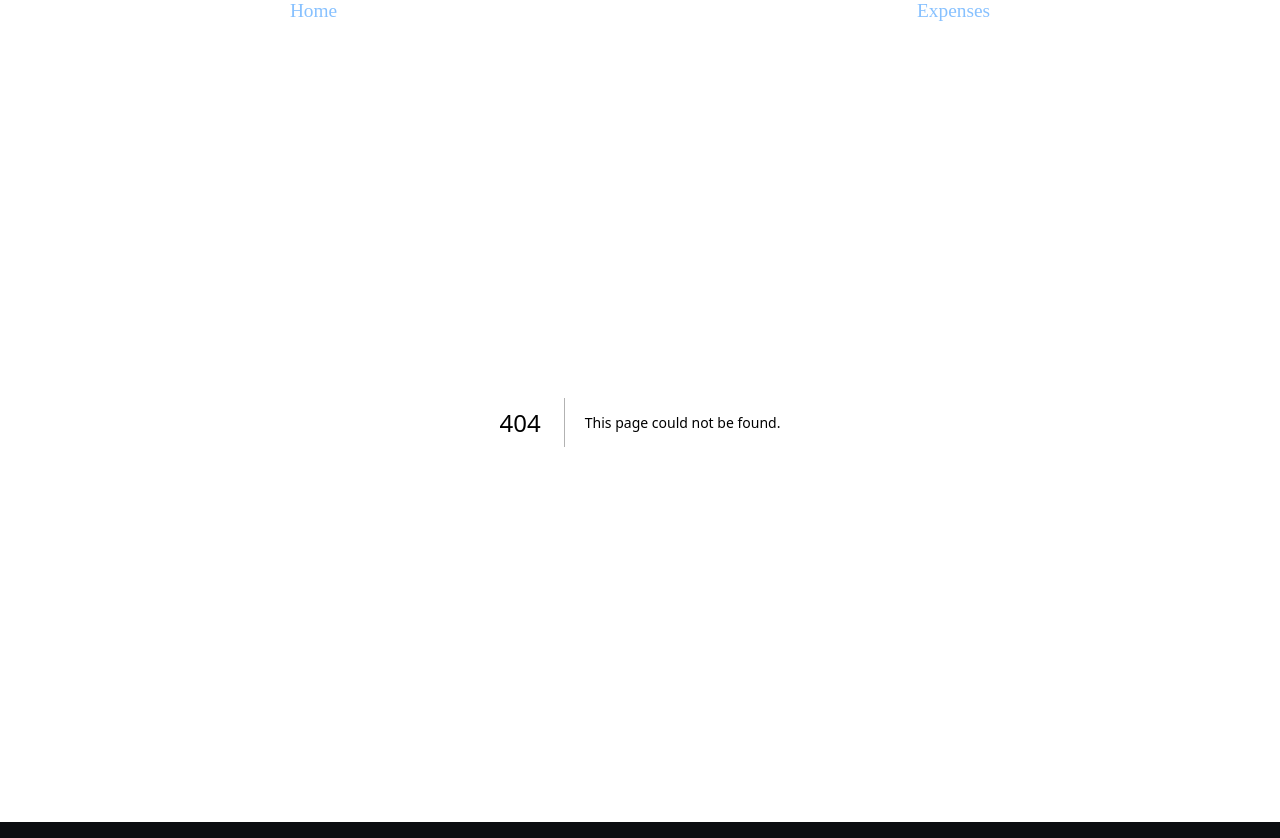
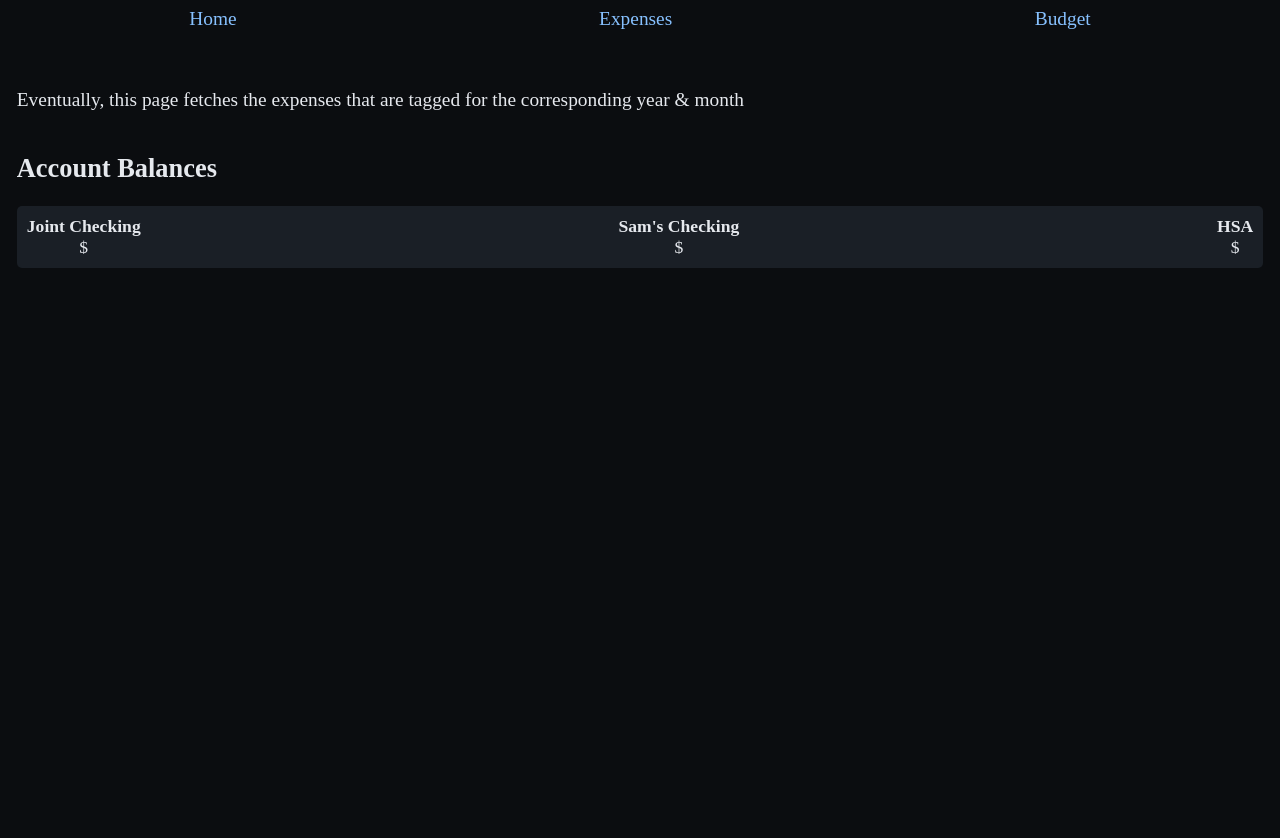
Before and after one commit to Sammantha/finance-app, a Next.js app: page /budget in a window 1280 px wide. Before the commit this address had no page. Built offline with nearby package versions, Linux system fonts and the light colour scheme.

Commit message:
Budget Months
Added Budget page and styled it and linked it in Menu, made components directory private, added individual month budget pages and styled them.

```diff
--- a/app/components/menu/menu.js
+++ b/app/_components/menu/menu.js
@@ -6,6 +6,7 @@ export default function Menu() {
     <div className={styles.container}>
       <Link href="/">Home</Link>
       <Link href="/expenses">Expenses</Link>
+      <Link href="/budget">Budget</Link>
     </div>
   );
 }
--- /dev/null
+++ b/app/budget/Budget.module.css
@@ -0,0 +1,80 @@
+.container {
+  min-height: 100vh;
+  padding: 0 0.5rem;
+  display: flex;
+  flex-direction: column;
+  align-items: center;
+}
+
+.title {
+  margin: 0 0 1rem;
+  line-height: 1.15;
+  font-size: 3.6rem;
+}
+
+.title {
+  text-align: center;
+}
+
+.title,
+.description {
+  text-align: center;
+}
+
+.description {
+  line-height: 1.5;
+  font-size: 1.5rem;
+}
+
+.grid {
+  display: flex;
+  align-items: center;
+  justify-content: center;
+  flex-wrap: wrap;
+
+  max-width: 800px;
+  margin-top: 3rem;
+}
+
+.card {
+  margin: 1rem;
+  flex-basis: 45%;
+  padding: 1.5rem;
+  text-align: left;
+  color: inherit;
+  text-decoration: none;
+  border: 1px solid #eaeaea;
+  border-radius: 10px;
+  transition:
+    color 0.15s ease,
+    border-color 0.15s ease;
+}
+
+.card:hover,
+.card:focus,
+.card:active {
+  color: #0070f3;
+  border-color: #0070f3;
+}
+
+.card h3 {
+  margin: 0 0 1rem 0;
+  font-size: 1.5rem;
+}
+
+.card p {
+  margin: 0;
+  font-size: 1.25rem;
+  line-height: 1.5;
+}
+
+.logo {
+  height: 1em;
+}
+
+@media (max-width: 600px) {
+  .grid {
+    width: 100%;
+    flex-direction: column;
+  }
+}
--- /dev/null
+++ b/app/budget/[...month]/Month.module.css
@@ -0,0 +1,27 @@
+.container {
+  min-height: 100vh;
+  padding: 0 0.5rem;
+  display: flex;
+  flex-direction: column;
+}
+
+.accountSection {
+  background-color: #1A1F26;
+  border-radius: 5px;
+  display: flex;
+  flex-direction: row;
+  justify-content: space-between;
+}
+
+.account {
+  padding: 10px;
+}
+
+.accountName {
+  align-self: center;
+  font-weight: bold;
+}
+
+.accountBalance {
+  text-align: center;
+}
--- /dev/null
+++ b/app/budget/[...month]/page.js
@@ -0,0 +1,50 @@
+'use client';
+
+import useSWR from 'swr';
+import { useParams } from 'next/navigation';
+import styles from './Month.module.css';
+import { useState } from 'react';
+
+const monthsOfYearMap = ['January', 'February', 'March', 'April', 'May', 'June', 'July', 'August', 'September', 'October', 'November', 'December'];
+
+export default function BudgetMonth(props) {
+  const params = useParams();
+  const year = params.month[0];
+  const month = params.month[1];
+
+  {/* API fetching */}
+  const fetcher = (...args) => fetch(...args).then(res => res.json());
+  let { data, error, isLoading } = useSWR('/api/accounts', fetcher);
+  const accounts = data;
+  // ({ data, error, isLoading } = useSWR(`/api/expenses/${year}/${month}`, fetcher));
+
+  {/* State declarations */}
+  const [accountBalances, setAccountBalances] = useState(accounts);
+
+  {/* State change functions */}
+
+  {/* Loading or Error */}
+  if (error) return <div>Failed to load</div>
+  if (isLoading) return <div>Loading...</div>
+
+  {/* Page Contents */}
+  return (
+    <div className={styles.container}>
+        <h1 className='center'>{monthsOfYearMap[month - 1]} {year}</h1>
+        <p>Eventually, this page fetches the expenses that are tagged for the corresponding year & month</p>
+
+        {/* Account Balances */}
+        <h2>Account Balances</h2>
+        <div className={styles.accountSection}>
+          {accounts?.map((account) => {
+            return (
+            <div className={styles.account} key={`acct_${account?.id}`}>
+              <div className={styles.accountName}>{account?.name}</div>
+              <div className={styles.accountBalance}>${account?.balance}</div>
+            </div>
+          );
+          })}
+        </div>
+    </div>
+  );
+}
--- a/app/expenses/[id]/Expense.module.css
+++ b/app/expenses/[id]/Expense.module.css
@@ -25,7 +25,7 @@
 
 .monthlyAmts {
   display: flex;
-  padding: 0 5rem;
+  padding: 0 25%;
   flex-direction: column;
 }
 
--- a/app/expenses/page.js
+++ b/app/expenses/page.js
@@ -1,7 +1,7 @@
 'use client';
 
 import useSWR from 'swr';
-import ExpenseItem from '../components/expenseItem/expenseItem';
+import ExpenseItem from '../_components/expenseItem/expenseItem';
 import styles from './Expenses.module.css';
 
 export default function Expenses() {
--- a/app/layout.js
+++ b/app/layout.js
@@ -1,7 +1,7 @@
 'use client'
 
 import Head from 'next/head';
-import Menu from './components/menu/menu';
+import Menu from './_components/menu/menu';
 import './global.css'
 
 export default function RootLayout({ children }) {
```
Also changed, not shown: app/budget/page.js (added, +14 -0 lines), app/expenses/[id]/page.js (+8 -4 lines), app/_components/expenseItem/ExpenseItem.module.css (renamed from app/components/expenseItem/ExpenseItem.module.css), app/_components/expenseItem/expenseItem.js (renamed from app/components/expenseItem/expenseItem.js), app/_components/menu/Menu.module.css (renamed from app/components/menu/Menu.module.css).
